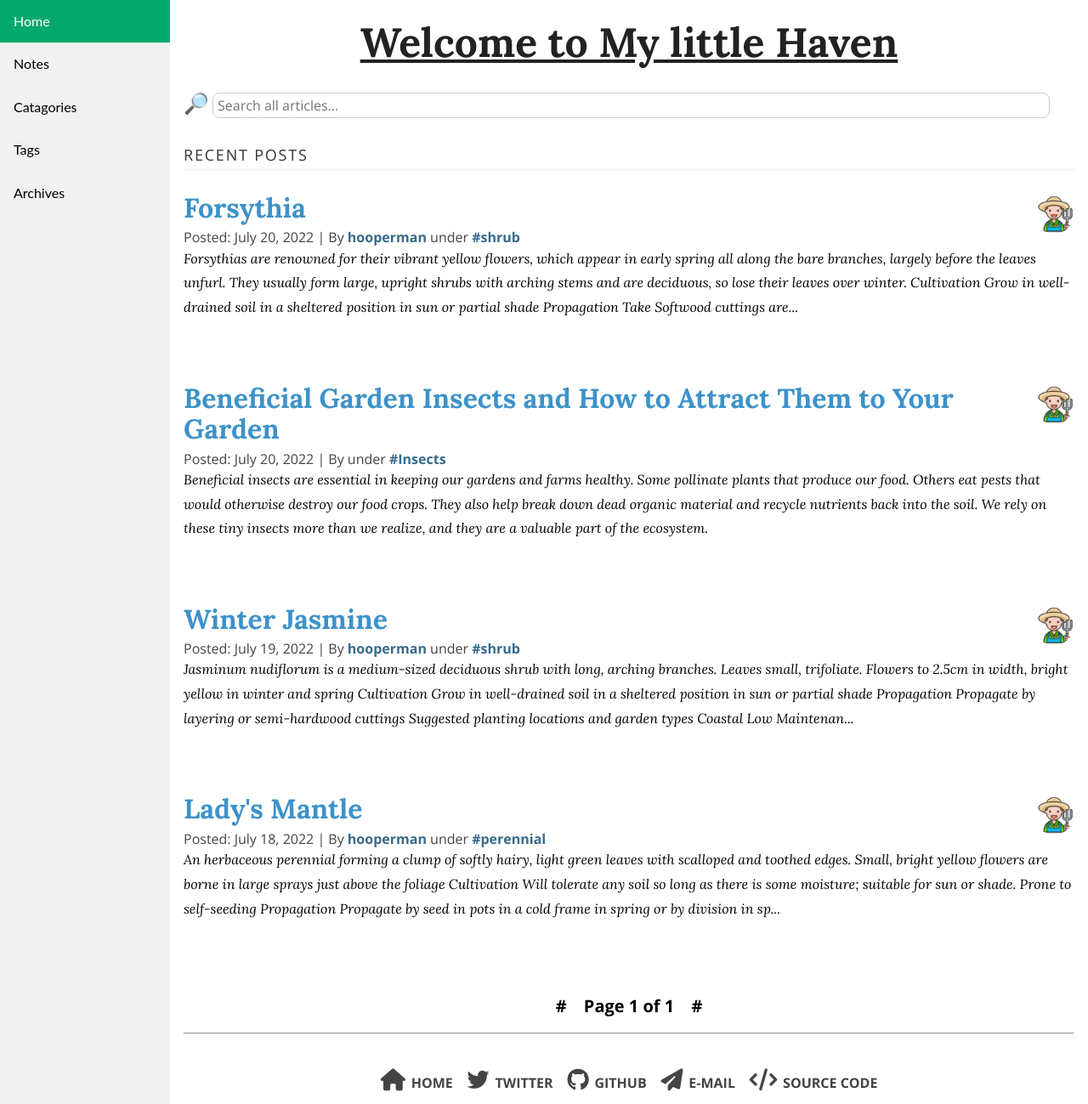
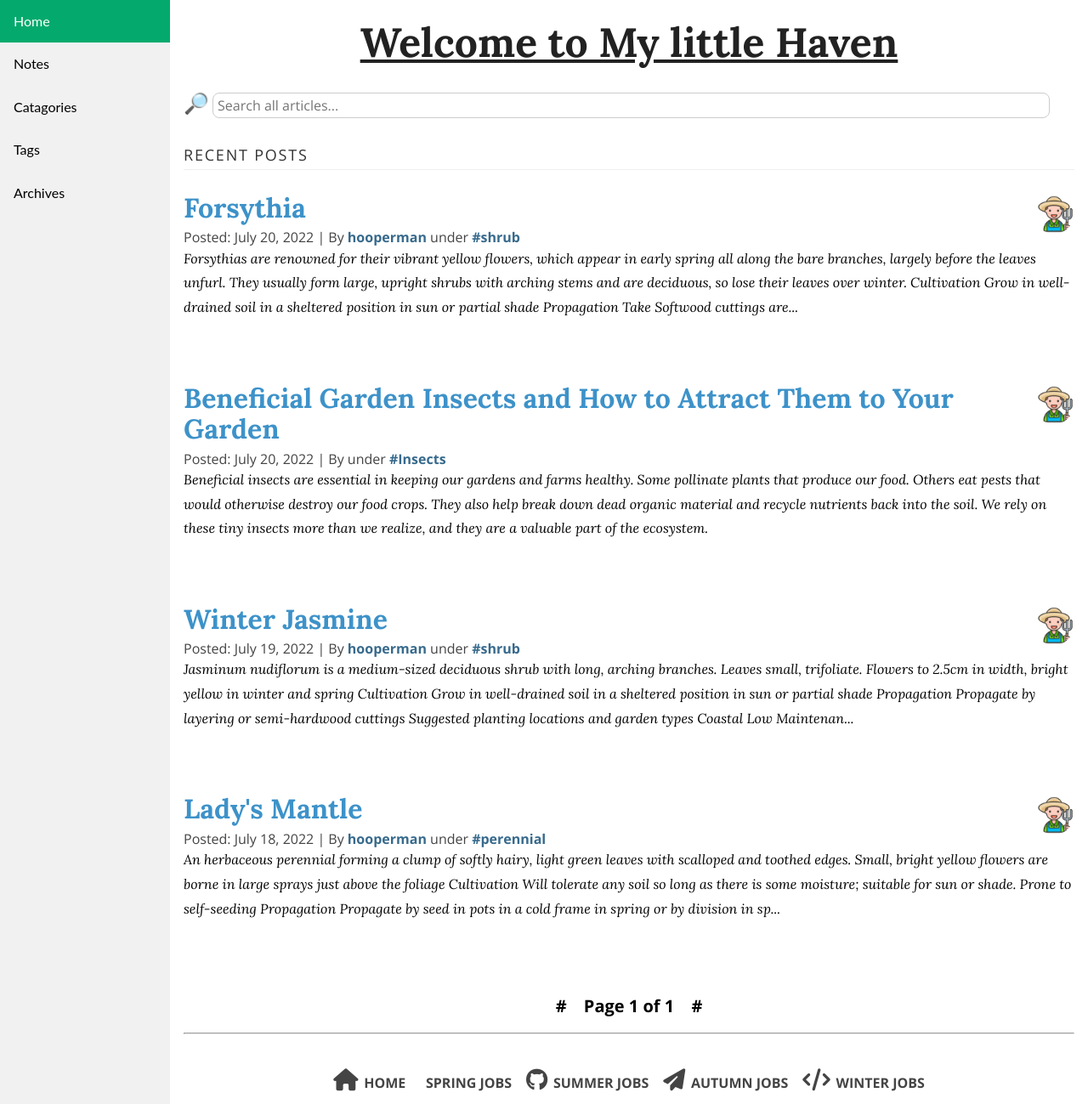
Before and after one commit to hooperman67/hooperman67.github.io, a Jekyll site: the page built from index.html, in a window 1280 px wide and 1299 px high. Shown: the whole window at 85% size. Built offline with Jekyll 4.4.1, drawn with Linux system fonts in a browser that asks for light colours; nearby versions of some CDN libraries; the list of posts is cut into pages by our own code.

Commit message:
Update footer.html

```diff
--- a/_includes/footer.html
+++ b/_includes/footer.html
@@ -10,27 +10,27 @@
                 </a>
             </li>
             <li class="pure-menu-item">
-                <a class="pure-menu-link" href="https://twitter.com/{{site.twitter}}">
-                    <i class="fab fa-twitter"></i>
-                    <span class="md-display">Twitter</span>
+                <a class="pure-menu-link" href="/notes/spring">
+                    <i class="fa-solid fa-flower-tulip"></i>
+                    <span class="md-display">Spring Jobs</span>
                 </a>
             </li>
             <li class="pure-menu-item">
-                <a class="pure-menu-link" href="https://github.com/{{site.github}}">
+                <a class="pure-menu-link" href="/notes/summer">
                     <i class="fab fa-github"></i>
-                    <span class="md-display">GitHub</span>
+                    <span class="md-display">Summer Jobs</span>
                 </a>
             </li>
             <li class="pure-menu-item">
-                <a class="pure-menu-link" href="mailto:{{site.email}}">
+                <a class="pure-menu-link" href="/notes/autumn">
                     <i class="fas fa-paper-plane"></i>
-                    <span class="md-display">E-mail</span>
+                    <span class="md-display">Autumn Jobs</span>
                 </a>
             </li>
             <li class="pure-menu-item">
-                <a class="pure-menu-link" href="https://github.com/{{site.repository}}">
+                <a class="pure-menu-link" href="/notes/winter">
                     <i class="fas fa-code"></i>
-                    <span class="md-display">Source Code</span>
+                    <span class="md-display">Winter Jobs</span>
                 </a>
             </li>
         </ul>
```
